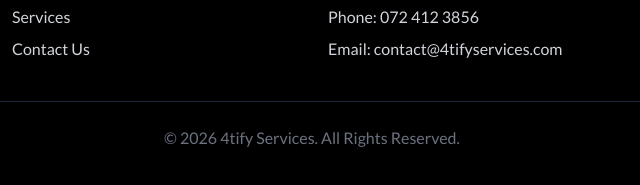
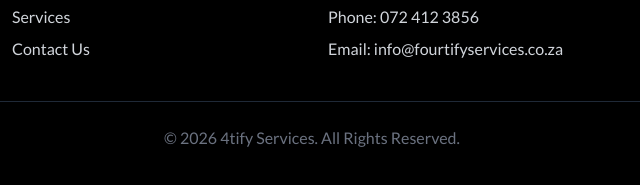
Before and after one commit to a77lic7ion/4tify, a plain HTML site: page about.html in a window 1280 px wide. Shown: the part 727-912 px from the top of the page, 328-968 px from the left. Drawn offline with nearby package versions, Linux system fonts and the light colour scheme.

Commit message:
Update footer email to info@fourtifyservices.co.za

```diff
--- a/about.html
+++ b/about.html
@@ -90,7 +90,7 @@
                     <h5 class="text-gold font-bold mb-4">Contact Info</h5>
                     <p class="text-gray-300 mb-2">Benoni, Gauteng</p>
                     <p class="text-gray-300 mb-2">Phone: <a href="tel:+27724123856" class="hover:text-gold transition duration-300">072 412 3856</a></p>
-                    <p class="text-gray-300">Email: <a href="mailto:contact@4tifyservices.com" class="hover:text-gold transition duration-300">contact@4tifyservices.com</a></p>
+                    <p class="text-gray-300">Email: <a href="mailto:info@fourtifyservices.co.za" class="hover:text-gold transition duration-300">info@fourtifyservices.co.za</a></p>
                 </div>
                 <div>
                     <h5 class="text-gold font-bold mb-4">Areas Served</h5>
```
Also changed, not shown: areas.html (+1 -1 lines), contact.html (+1 -1 lines), faq.html (+1 -1 lines), index.html (+1 -1 lines), services.html (+1 -1 lines).
